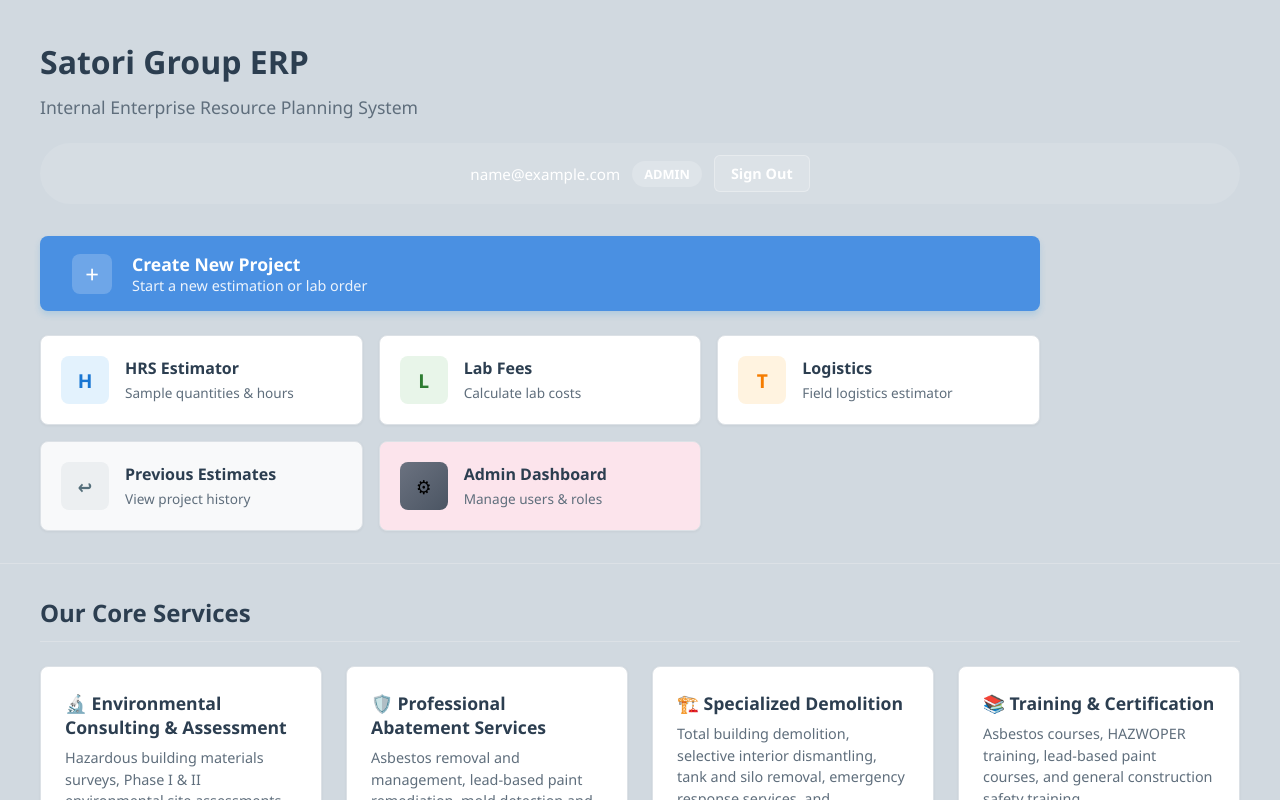
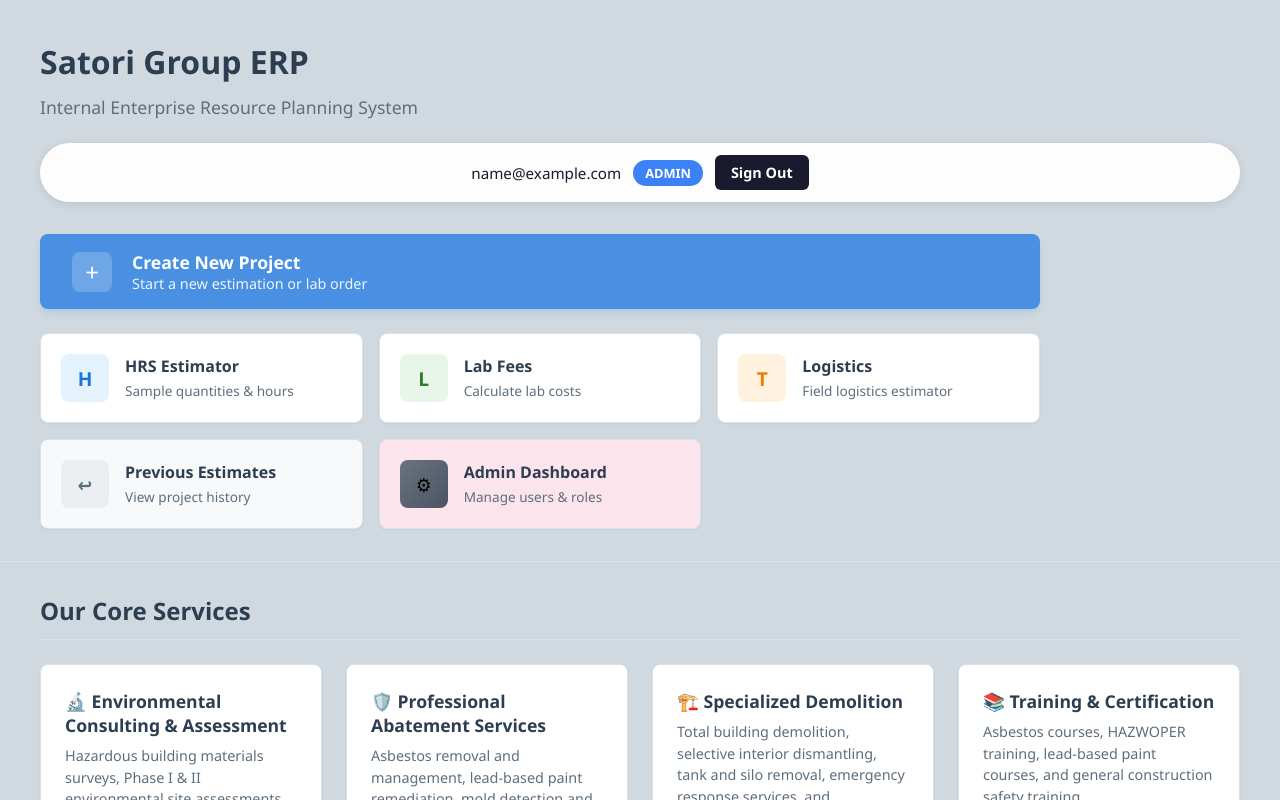
Before and after one commit to ahad5454/satori-frontend, a React (Create React App) app: page / in a window 1280 px wide. Shown: the top 800 px of the page. Built offline with nearby package versions, Linux system fonts and the light colour scheme; no server answers; sample sign-in values are in the browser's storage.

Commit message:
minor change

```diff
--- a/src/components/Home.css
+++ b/src/components/Home.css
@@ -190,18 +190,19 @@
   gap: 12px;
   margin-bottom: 30px;
   padding: 12px 20px;
-  background: rgba(255, 255, 255, 0.1);
+  background: rgba(255, 255, 255, 0.95);
   border-radius: 50px;
+  box-shadow: 0 2px 8px rgba(0, 0, 0, 0.1);
 }
 
 .user-email {
-  color: white;
+  color: #1a1a2e;
   font-size: 0.95rem;
   font-weight: 500;
 }
 
 .user-role-badge {
-  background: rgba(255, 255, 255, 0.2);
+  background: #3b82f6;
   color: white;
   padding: 4px 12px;
   border-radius: 20px;
@@ -211,9 +212,9 @@
 }
 
 .logout-button {
-  background: rgba(255, 255, 255, 0.15);
+  background: #1a1a2e;
   color: white;
-  border: 1px solid rgba(255, 255, 255, 0.3);
+  border: none;
   padding: 8px 16px;
   border-radius: 6px;
   font-size: 0.9rem;
@@ -223,8 +224,7 @@
 }
 
 .logout-button:hover {
-  background: rgba(255, 255, 255, 0.25);
-  border-color: rgba(255, 255, 255, 0.5);
+  background: #2d2d4a;
 }
 
 .module-content h3 {
```
